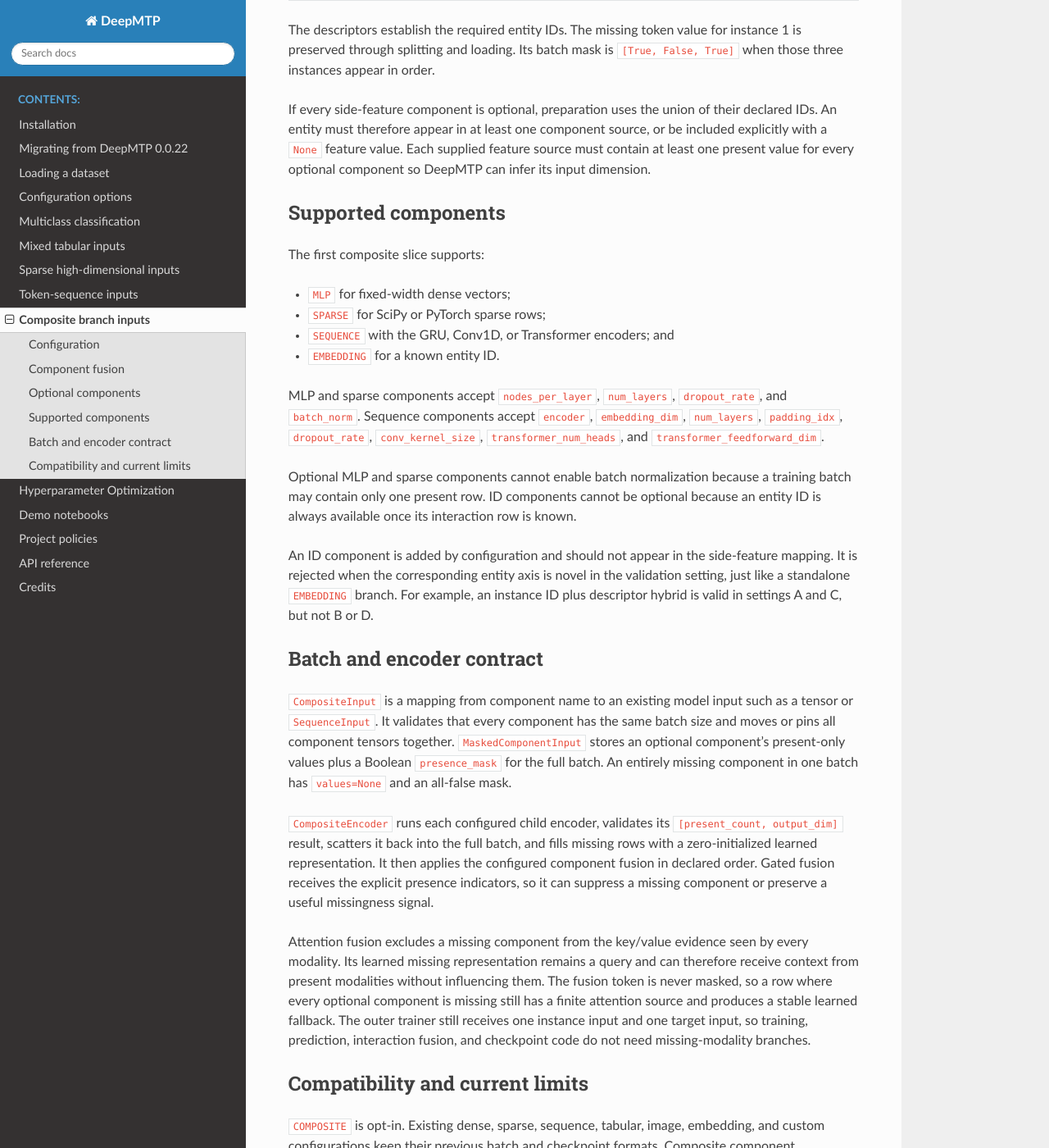
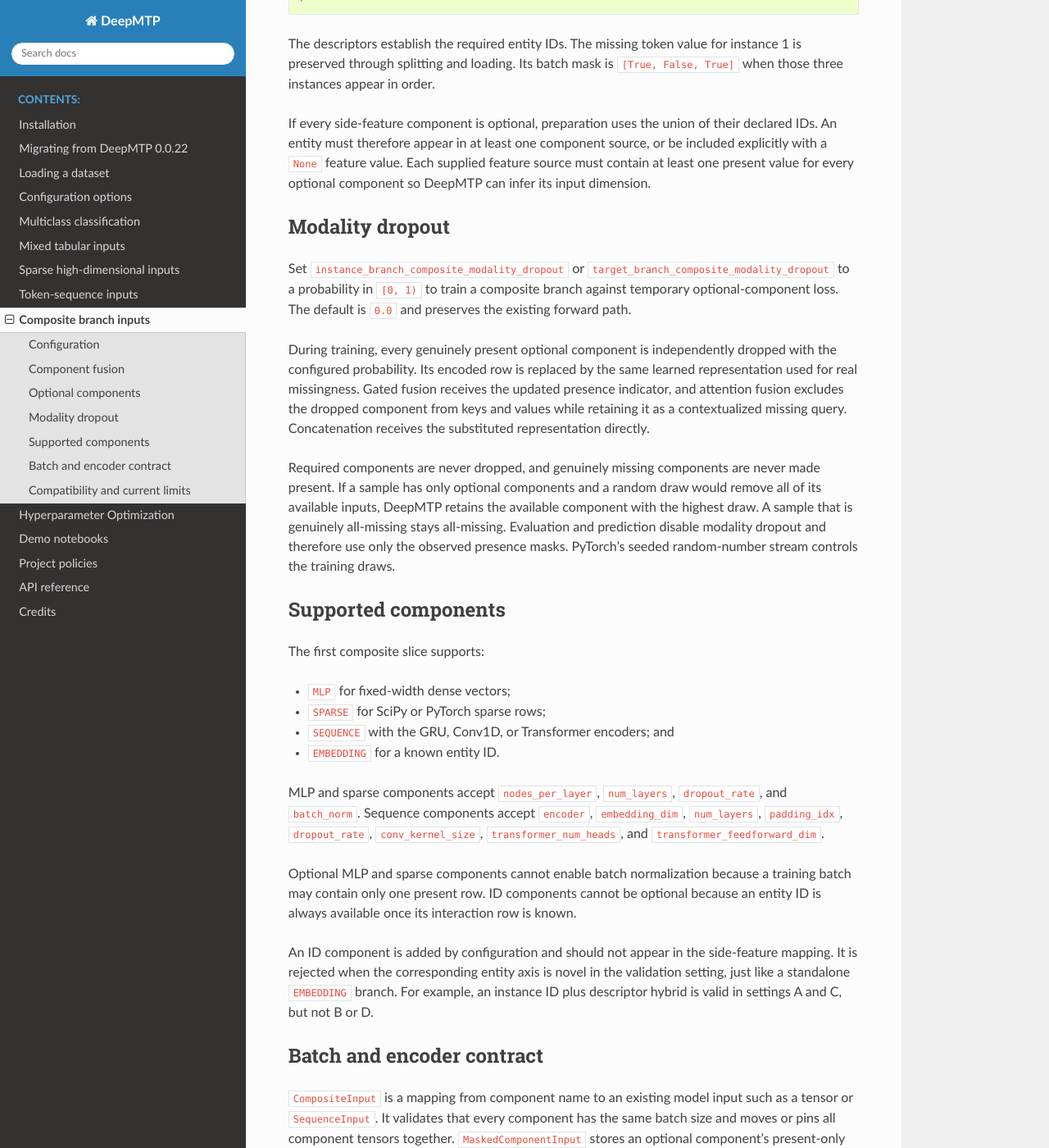
Before and after one commit to diliadis/DeepMTP, a Sphinx documentation site: the page built from docs/source/tutorial/composite_inputs.rst, in a window 1280 px wide and 1400 px high, scrolled down 4495 px. Shown: the whole window at 82% size. Built offline with Sphinx 7.4.7 and the Read the Docs theme 3.1.0, drawn with Linux system fonts in a browser that asks for light colours; formulas are drawn with MathJax 3; some of the changed text lies outside the part shown.

Commit message:
docs: explain composite modality dropout

```diff
--- a/docs/source/tutorial/composite_inputs.rst
+++ b/docs/source/tutorial/composite_inputs.rst
@@ -60,6 +60,7 @@ order:
        metrics=["accuracy"],
        metrics_average=["macro"],
        instance_branch_architecture="COMPOSITE",
+       instance_branch_composite_modality_dropout=0.2,
        instance_branch_composite_components={
            "descriptors": {
                "architecture": "MLP",
@@ -260,6 +261,29 @@ source, or be included explicitly with a ``None`` feature value. Each supplied
 feature source must contain at least one present value for every optional
 component so DeepMTP can infer its input dimension.
 
+Modality dropout
+----------------
+
+Set ``instance_branch_composite_modality_dropout`` or
+``target_branch_composite_modality_dropout`` to a probability in ``[0, 1)`` to
+train a composite branch against temporary optional-component loss. The
+default is ``0.0`` and preserves the existing forward path.
+
+During training, every genuinely present optional component is independently
+dropped with the configured probability. Its encoded row is replaced by the
+same learned representation used for real missingness. Gated fusion receives
+the updated presence indicator, and attention fusion excludes the dropped
+component from keys and values while retaining it as a contextualized missing
+query. Concatenation receives the substituted representation directly.
+
+Required components are never dropped, and genuinely missing components are
+never made present. If a sample has only optional components and a random draw
+would remove all of its available inputs, DeepMTP retains the available
+component with the highest draw. A sample that is genuinely all-missing stays
+all-missing. Evaluation and prediction disable modality dropout and therefore
+use only the observed presence masks. PyTorch's seeded random-number stream
+controls the training draws.
+
 Supported components
 --------------------
 
@@ -333,10 +357,13 @@ dictionaries remain unchanged. A ``"gated"`` checkpoint stores its gate weights
 and fusion setting in the normal checkpoint payload. An ``"attention"``
 checkpoint also stores its component projections, self-attention block, layer
 normalization, fusion token, attention dimension, and head count.
+The branch-level modality-dropout options default to ``0.0`` and add no model
+parameters or state-dictionary keys. Their values are stored in the normal
+checkpoint configuration.
 
 Legacy feature scaling accepts only one dense representation and is therefore
 rejected for composite inputs. Scale dense components upstream; sparse and
 token components must remain unscaled.
 
-Modality dropout remains planned follow-up work. Nested composites and tabular,
-image, or custom components are not yet supported.
+Nested composites and tabular, image, or custom components are not yet
+supported.
--- a/docs/source/tutorial/configuration.rst
+++ b/docs/source/tutorial/configuration.rst
@@ -188,7 +188,10 @@ mapping, and each component declares its own input and output dimensions.
 sample-specific ``"gated"`` concatenation, or modality self-``"attention"``.
 Attention fusion uses the corresponding ``composite_attention_dim`` and
 ``composite_attention_num_heads`` branch settings. Components marked optional
-use explicit presence masks and learned missing representations. See
+use explicit presence masks and learned missing representations. The
+``instance_branch_composite_modality_dropout`` and
+``target_branch_composite_modality_dropout`` probabilities default to zero and
+temporarily hide present optional components during training only. See
 :doc:`composite_inputs` for configuration, fusion, validation-setting, batch,
 checkpoint, and missing-modality behavior.
 
```
Also changed, not shown: CHANGELOG.md (+3 -0 lines), NEURAL_NETWORK_EXTENSIONS.md (+3 -3 lines), README.md (+12 -2 lines).
